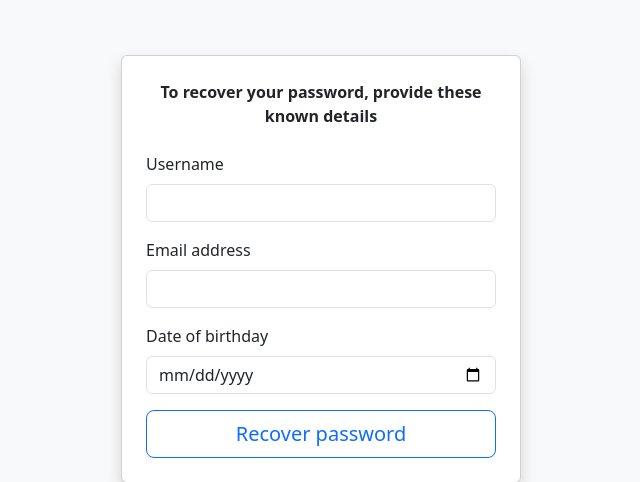
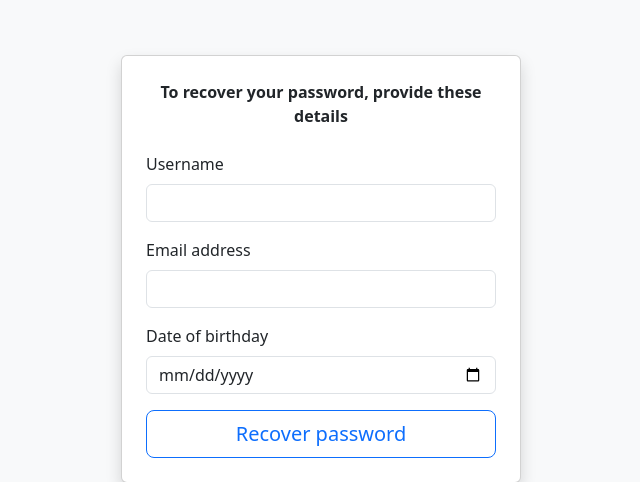
Before and after one commit to GannaUK/library-coursework, a PHP site: page /forgotten_password.php in a window 1280 px wide. Shown: the part 131-613 px from the top of the page, without its empty margins (319-959 px from the left). Run offline with PHP 8.4, Linux system fonts and the light colour scheme.

Commit message:
small corrections

```diff
--- a/forgotten_password.php
+++ b/forgotten_password.php
@@ -11,7 +11,7 @@
 
     <div class="container d-flex justify-content-center align-items-center vh-100">
         <div class="card p-4 shadow" style="width: 100%; max-width: 400px;">
-            <b class="text-center mb-4">To recover your password, provide these known details</b>
+            <b class="text-center mb-4">To recover your password, provide these details</b>
             <form method="POST" action="actions/recover.php">
                 <div class="mb-3">
                     <label for="username" class="form-label">Username</label>
```
